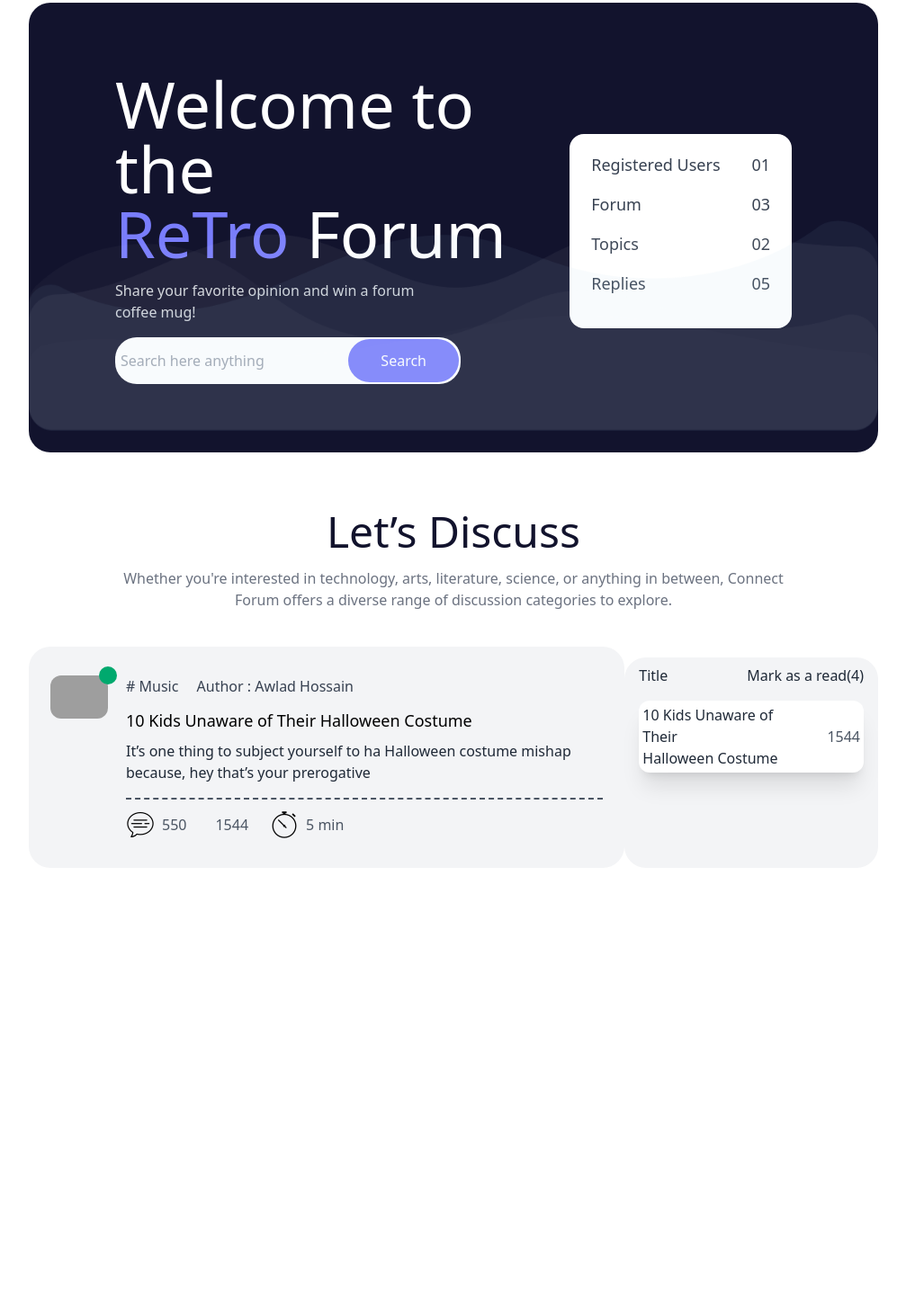
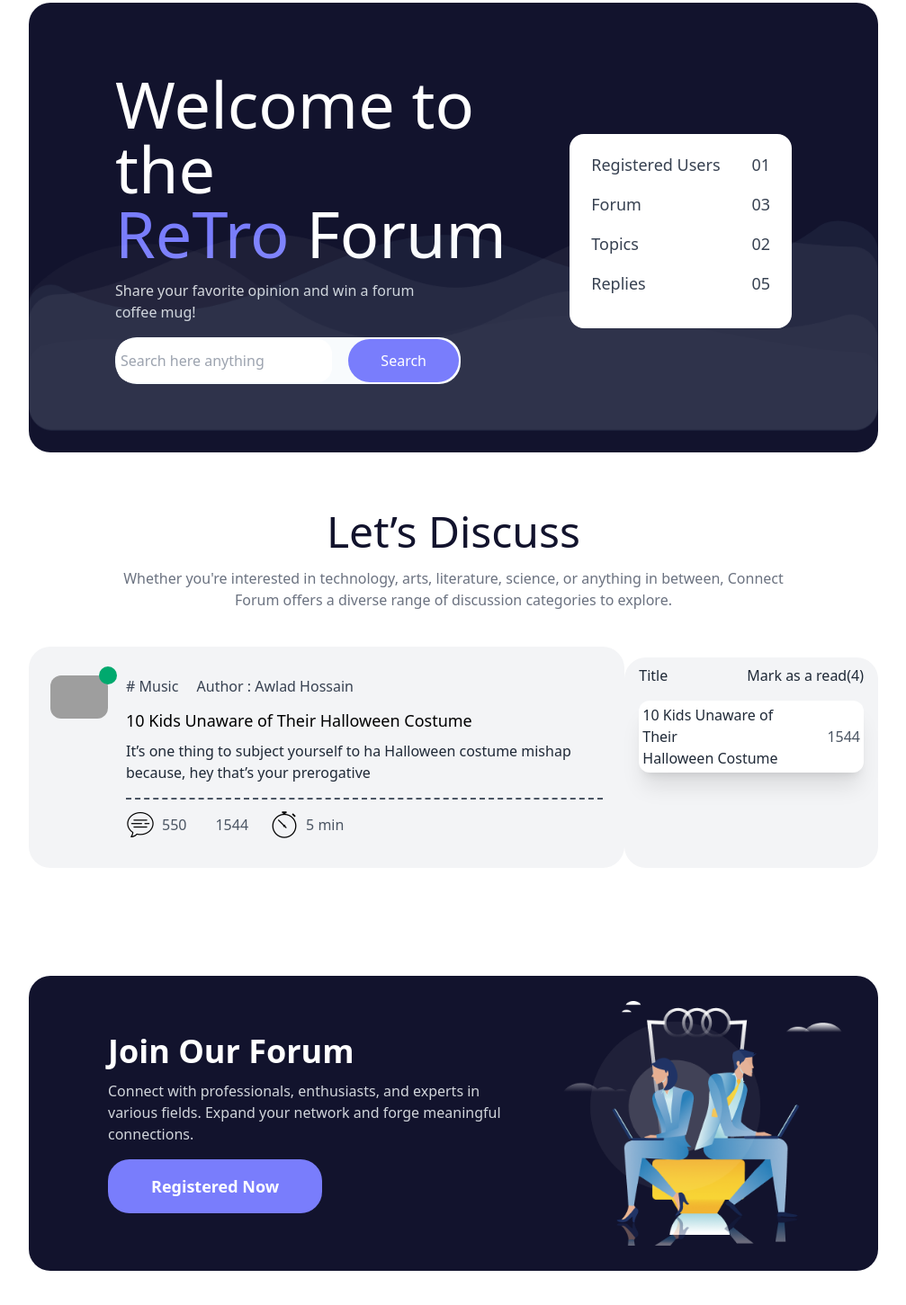
Before and after one commit to RakibHossen678/NewsSphere, a plain HTML site: page index.html in a window 1280 px wide. Shown: the part 113-1564 px from the top of the page at 90% size, without its empty margins (136-1143 px from the left). Before the commit the page ends 1150 px from the top, so only its background shows below. Drawn offline with nearby package versions, Linux system fonts and the light colour scheme; grey boxes are pictures that could not be loaded.

Commit message:
join our forum section added

```diff
--- a/index.html
+++ b/index.html
@@ -32,18 +32,19 @@
         <section class="pt-9 text-white">
             <div class="hero min-h-[500px] rounded-3xl" style="background-image: url(images/banner.png);">
                 <div class="lg:translate-y-[76px] translate-y-48">
-                    <img class="" src="images/bgbanner.png" alt="">
+                    <img class="z-0" src="images/bgbanner.png" alt="">
                 </div>
                 <div class="flex flex-col lg:flex-row justify-between items-center w-full lg:px-24 px-2">
                     <div>
                         <h1 class="lg:text-7xl text-3xl pb-4 font-medium">Welcome to the <br> <span class="text-[#797DFC]">ReTro</span> Forum</h1>
                         <p class="text-gray-300 pb-2">Share your favorite opinion and win  a forum <br> coffee mug!</p>
                         <div class="bg-[#FFFFFF] lg:w-96 flex justify-between px-[2px] rounded-3xl py-[2px] mt-2 ">
-                            <input class="bg-transparent px-1" type="text" placeholder="Search here anything" >
-                            <button class="bg-[#797DFC] lg:px-9 px-3 py-3 text-white font-medium rounded-3xl">Search</button>
+
+                            <input class="rounded-2xl px-1 z-10 text-gray-600 border-none outline-none" type="text" placeholder="Search here anything" >
+                            <button class="bg-[#797DFC] lg:px-9 px-3 py-3 text-white font-medium rounded-3xl z-10">Search</button>
                         </div>
                     </div>
-                    <div class="bg-white rounded-2xl text-gray-700 mt-2 px-6 py-5 w-64">
+                    <div class="bg-white rounded-2xl text-gray-700 mt-2 px-6 py-5 w-64 z-10">
                         <h3 class="flex justify-between pb-4 text-lg font-medium">
                             <span>Registered Users</span>
                             <span>01</span>
@@ -69,6 +70,7 @@
         </section>
     </header>
     <main class="lg:w-9/12 px-2 mx-auto py-8">
+        <section>
             <div class="text-center">
                 <h1 class="text-[#12132D] text-5xl font-medium pb-4">Let’s Discuss</h1>
                 <p class="max-w-3xl mx-auto text-gray-500">Whether you're interested in technology, arts, literature, science, or anything in between, Connect Forum offers a diverse range of discussion categories to explore.</p>
@@ -114,6 +116,20 @@
                     </div>
                 </div>
             </div>
+        </section>
+        <section class="my-20 bg-[#12132D] flex justify-between flex-col lg:flex-row items-center px-10 py-7 rounded-3xl text-white">
+            <div class="lg:px-12">
+                <h2 class="text-4xl font-bold pb-3">Join Our Forum</h2>
+                <p class="max-w-xl text-gray-300 mb-4">Connect with professionals, enthusiasts, and experts in various fields. Expand your network and forge meaningful connections.</p>
+                <button class="bg-[#797DFC] px-12 py-4 rounded-3xl font-bold text-lg">
+                    Registered Now
+                </button>
+            </div>
+            <div>
+                <img src="images/joinforum.png" alt="">
+            </div>
+        </section>
+
 
     </main>
     <footer></footer>
```
Lines whose indentation alone changed are shown as unchanged.
